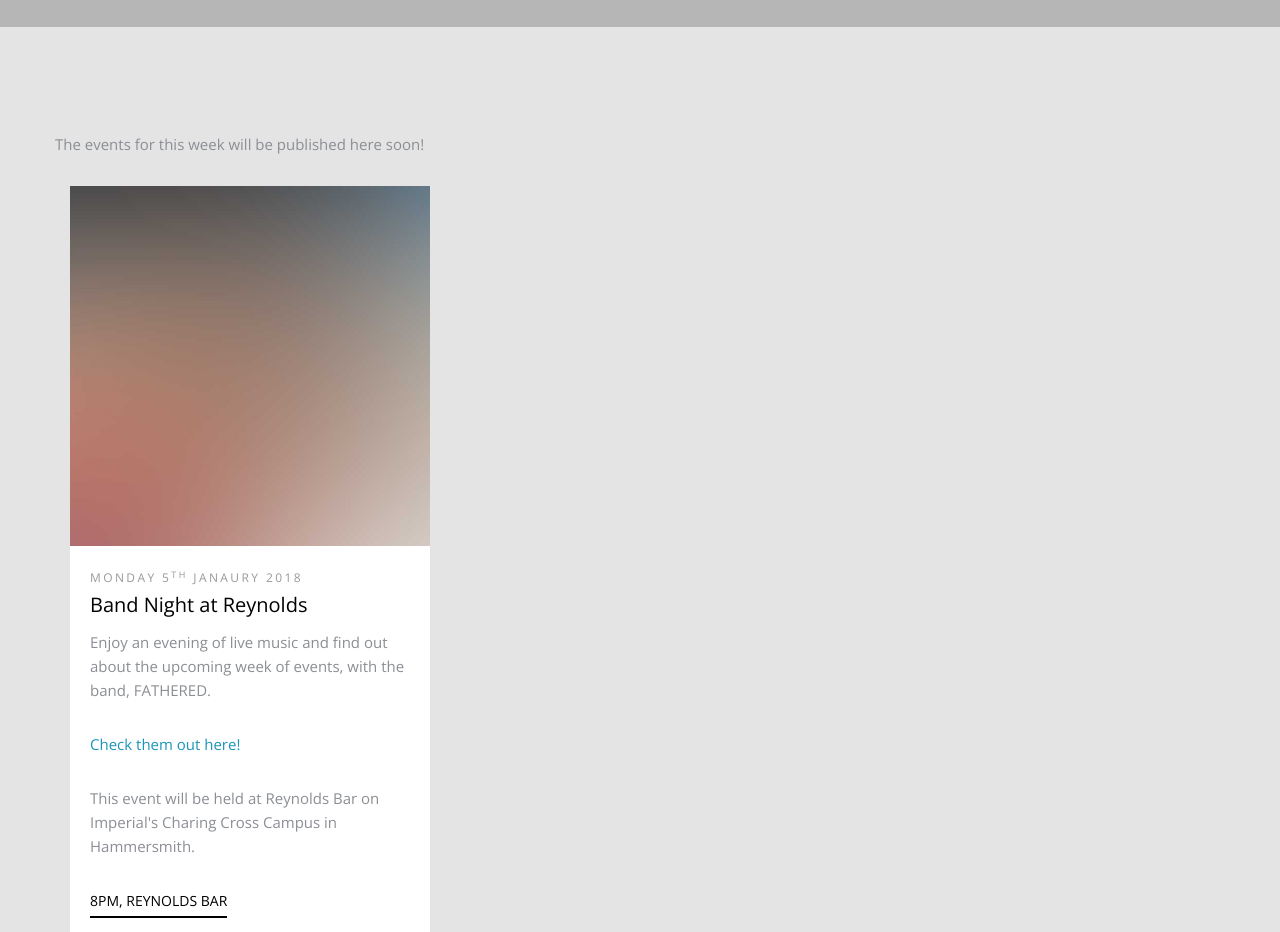
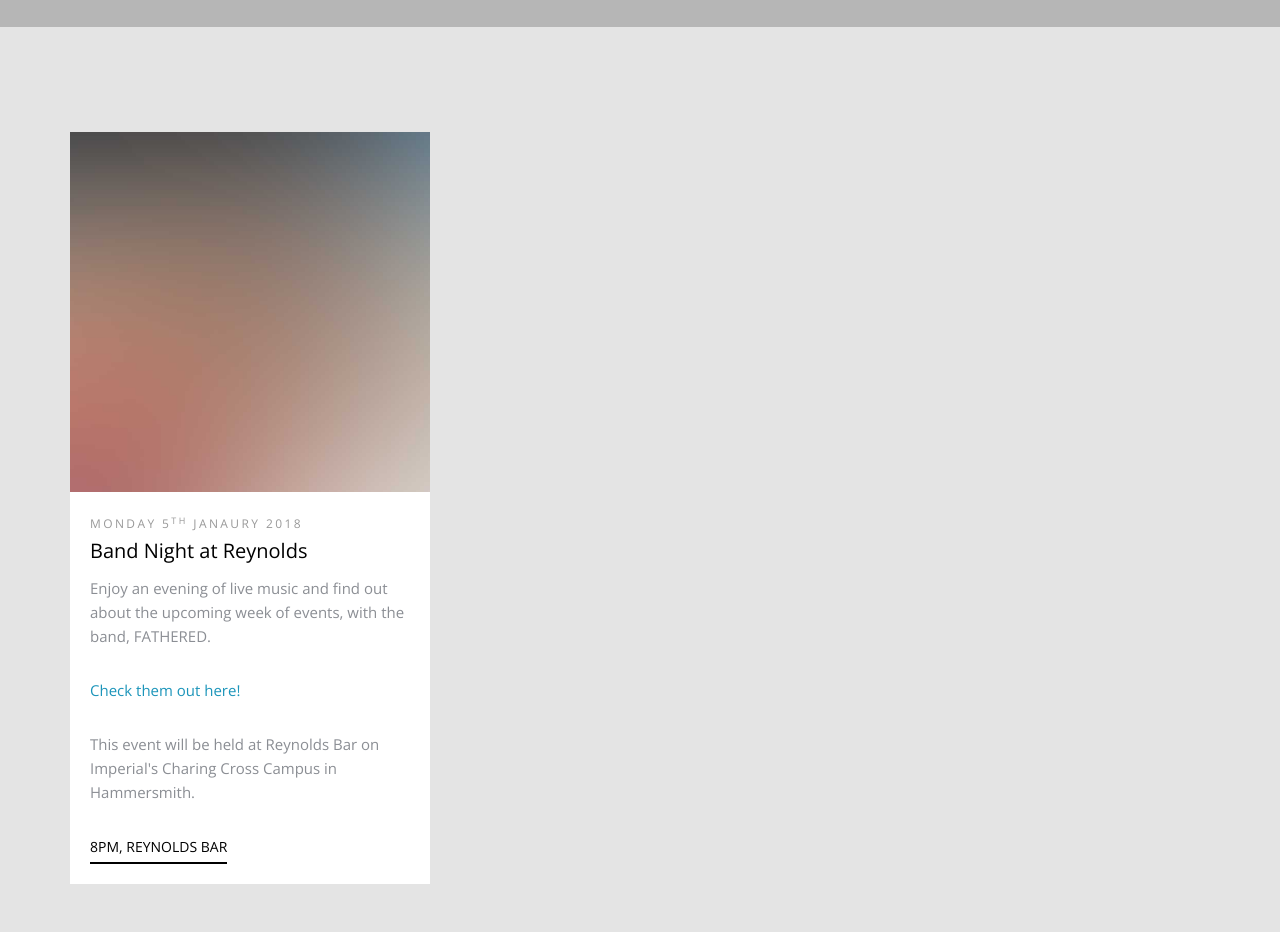
Before and after one commit to Imperial-CU/events-week-2018, a plain HTML site: page index.html in a window 1280 px wide. Shown: the part 1720-2652 px from the top of the page. Drawn offline with nearby package versions, Linux system fonts and the light colour scheme; grey boxes are pictures that could not be loaded; files whose address does not match are found by name.

Commit message:
remove coming soon text

```diff
--- a/index.html
+++ b/index.html
@@ -98,8 +98,7 @@
     <section class="probootstrap-section">
       <div class="container">
         <div class="row">
-          <!-- TODO: uncomment the below and add events; delete this placeholder paragraph -->
-          <p>The events for this week will be published here soon!</p>
+
 
           <div class="col-md-4 col-sm-4 probootstrap-animate">
             <div class="probootstrap-block-image">
@@ -114,6 +113,9 @@
               </div>
             </div>
           </div>
+
+<!-- TODO: add talks  -->
+
         </div>
       </div>
     </section>
```
